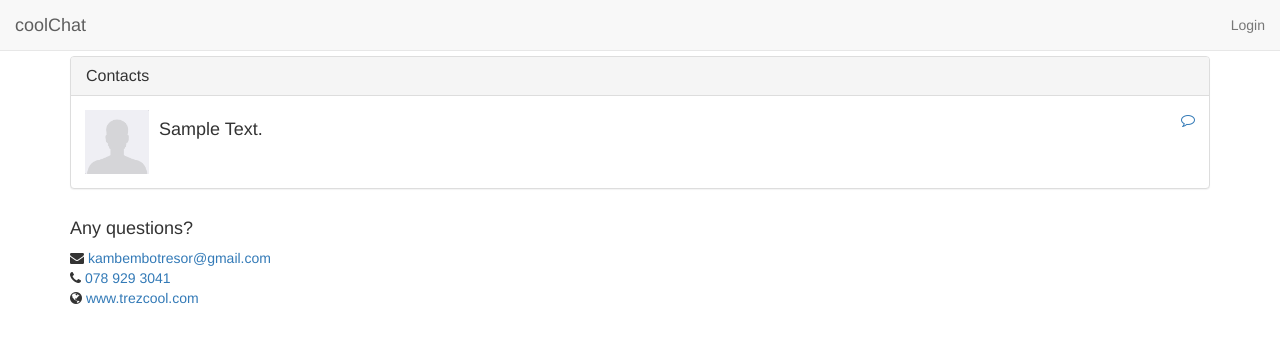
After one commit to Trezcool/chat-app, a Django app: template src/chat/templates/chat/contacts.html in a window 1280 px wide. The commit adds this page. Shown: the top 343 px of the page. Run offline with Django 3.2, Linux system fonts and the light colour scheme; the template is opened without the code that fills it: most values are stand-ins (such as "Sample title", 1, 10 or a date in 2020); some libraries are stand-ins or nearby versions.

Commit message:
Add ContactListView

```diff
--- a/setup.py
+++ b/setup.py
@@ -4,9 +4,9 @@ from setuptools import setup, find_packages
 setup(
     name='chat',
     description='Chat app',
-    author='Byte Orbit',
-    author_email='info@byteorbit.com',
-    url='http://byteorbit.com/',
+    author='Tresor Kambembo',
+    author_email='kambembotresor@gmail.com',
+    url='http://www.trezcool.com/',
     install_requires=[
         'Django ~=1.9.0',
         'django-model-utils ~=2.5.0',
--- a/src/chat/static/chat.css
+++ b/src/chat/static/chat.css
@@ -16,6 +16,14 @@ p.deck a {
     color: #999;
 }
 
+.link-spanner {
+    position: absolute;
+    width: 100%;
+    height: 100%;
+    top: 0;
+    left: 0;
+    z-index: 1;
+}
 .card {
     position: relative;
     display: block;
--- a/src/chat/templates/base.html
+++ b/src/chat/templates/base.html
@@ -31,13 +31,7 @@
                         <span class="icon-bar"></span>
                         <span class="icon-bar"></span>
                     </button>
-                    {% if user.is_authenticated %}
-{#                        <a class="navbar-brand" href="{% url 'chats' %}">coolChat</a>#}
-                        <a class="navbar-brand" href="#">coolChat</a>
-                    {% else %}
-{#                        <a class="navbar-brand" href="/">coolChat</a>#}
-                        <a class="navbar-brand" href="#">coolChat</a>
-                    {% endif %}
+                    <a class="navbar-brand" href="{% url 'home' %}">coolChat</a>
                 </div>
 
                 <!-- Collect the nav links, forms, and other content for toggling -->
--- /dev/null
+++ b/src/chat/templates/chat/contacts.html
@@ -0,0 +1,34 @@
+{% extends 'base.html' %}
+{% load staticfiles %}
+
+{% block title %}Contacts | {{ block.super }}{% endblock %}
+
+{% block topnav %}
+    {% include "includes/_topnav.html" with tab='contacts' %}
+{% endblock topnav %}
+
+{% block content %}
+    <div class="container center">
+        <div class="panel panel-default">
+            <div class="panel-heading"><h3 class="panel-title">Contacts</h3></div>
+
+            <div style="padding: 1em">
+            {% for contact in object_list %}
+                <div class="media" style="position: relative">
+                    <div class="media-left">
+                        <img class="media-object" src="{% static 'img/anon.png' %}" alt="" style="width: 64px; height: 64px;">
+                    </div>
+                    <div class="media-body">
+                        <div class="media-heading">
+                            <h4 style="margin-bottom: 0">{{ contact|title }}</h4>
+                        </div>
+                    </div>
+                    <div class="media-right">
+                        <a href="{% url 'p2p_chat' contact.pk %}"><span><i class="fa fa-comment-o"></i></span> </a>
+                    </div>
+                </div>{% if not forloop.last %}<hr style="margin: 1em">{% endif %}
+            {% endfor %}
+            </div>
+        </div>
+    </div>
+{% endblock %}
--- a/src/chat/templates/includes/_topnav.html
+++ b/src/chat/templates/includes/_topnav.html
@@ -5,8 +5,8 @@
 
 <ul class="nav navbar-nav">
     {% if user.is_authenticated %}
-        <li class="{% if tab == 'chats' %}active{% endif %}"><a href="{% url 'chats' %}">Chats <span class="sr-only">(current)</span></a></li>
-        <li class="{% if tab == 'contacts' %}active{% endif %}"><a href="#">Contacts</a></li>
+        <li class="{% if tab == 'chats' %}active{% endif %}"><a href="{% url 'chats' %}">Chats</a></li>
+        <li class="{% if tab == 'contacts' %}active{% endif %}"><a href="{% url 'contacts' %}">Contacts</a></li>
         <li class="{% if tab == 'groups' %}active{% endif %}"><a href="#">Groups</a></li>
         <li class="{% if tab == 'favorites' %}active{% endif %}"><a href="#">Favorites</a></li>
     {% else %}
--- a/src/chat/urls.py
+++ b/src/chat/urls.py
@@ -1,10 +1,13 @@
 from django.conf.urls import url
+from django.contrib import admin
 
 from chat import views
 
 urlpatterns = [
+    url(r'^admin/', admin.site.urls),
     url(r'^$', views.home, name='home'),
     url(r'^chats/$', views.chat_list, name='chats'),
     url(r'^p2p/(?P<pk>[\w-]{,50})/$', views.p2p_chat, name='p2p_chat'),
     url(r'^group/(?P<slug>[\w-]{,50})/$', views.group_chat, name='group_chat'),
+    url(r'^contacts/$', views.contact_list, name='contacts'),
 ]
--- a/src/project/settings.py
+++ b/src/project/settings.py
@@ -24,7 +24,7 @@ MIDDLEWARE_CLASSES = [
     'django.middleware.clickjacking.XFrameOptionsMiddleware',
 ]
 
-ROOT_URLCONF = 'project.urls'
+ROOT_URLCONF = 'chat.urls'
 
 TEMPLATES = [
     {
```
Also changed, not shown: src/chat/templates/chat/chats.html (+0 -13 lines), src/chat/views.py (+9 -0 lines), src/project/urls.py (deleted, +0 -9 lines).
